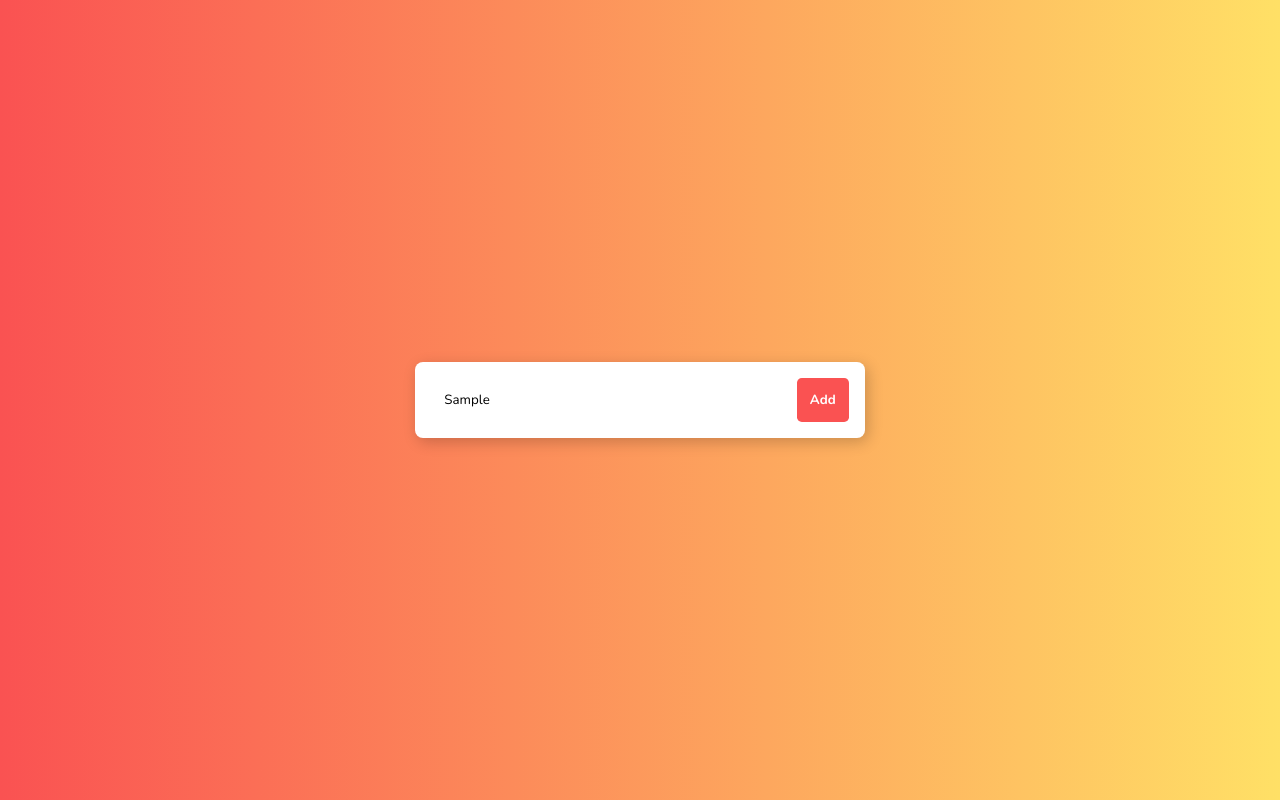
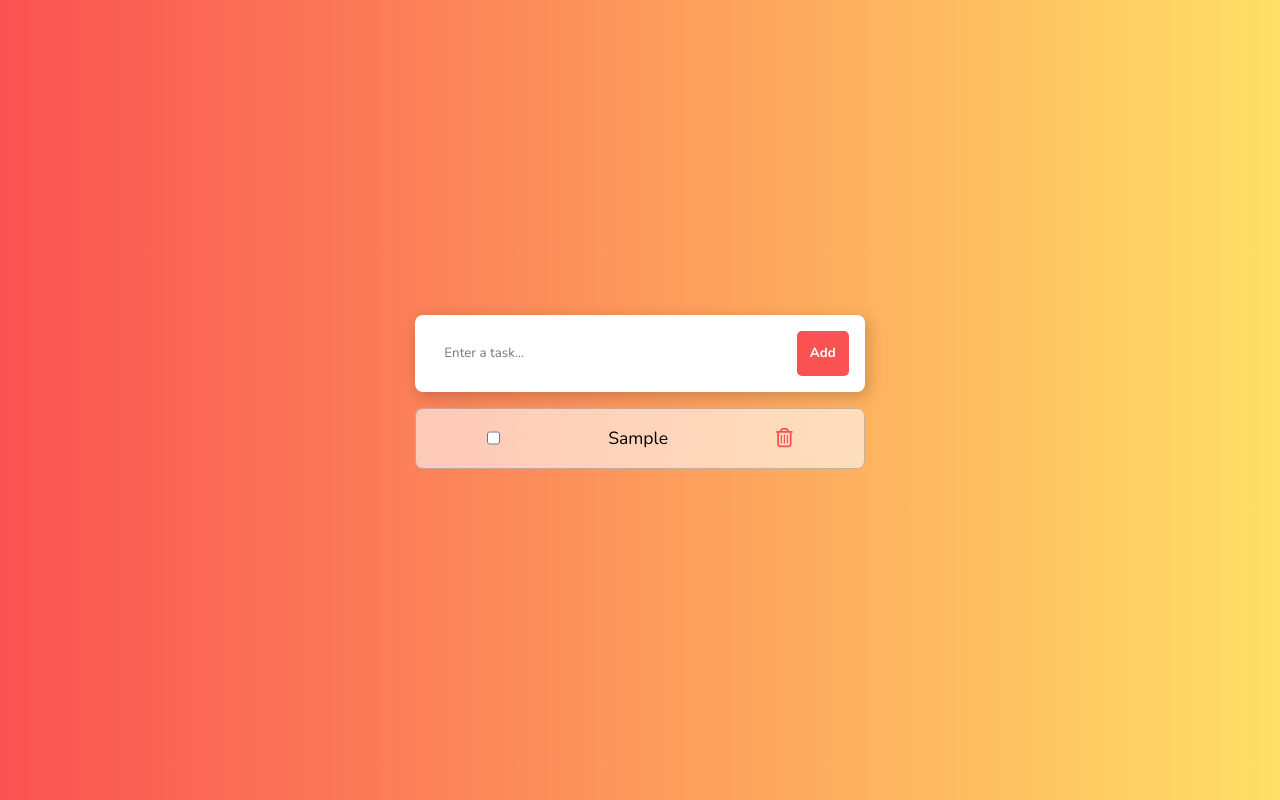
Before and after one commit to the-pro7/todoapp-usereducer-react, a React (Vite) app in the folder todo-app/: page / in a window 1280 px wide. Both pictures are taken after typing "Sample" into the empty fields and a click on the button "Add". Built offline with nearby package versions, Linux system fonts and the light colour scheme.

Commit message:
Logic Updated

```diff
--- a/todo-app/package.json
+++ b/todo-app/package.json
@@ -10,6 +10,9 @@
     "preview": "vite preview"
   },
   "dependencies": {
+    "@fortawesome/free-regular-svg-icons": "^6.4.2",
+    "@fortawesome/free-solid-svg-icons": "^6.4.2",
+    "@fortawesome/react-fontawesome": "^0.2.0",
     "gh-pages": "^6.0.0",
     "react": "^18.2.0",
     "react-dom": "^18.2.0",
--- a/todo-app/src/App.jsx
+++ b/todo-app/src/App.jsx
@@ -1,22 +1,36 @@
 import { useReducer, useState } from "react";
 import "./App.scss";
 import Form from "./components/Form";
+import TaskItem from "./components/TaskItem";
+
+export const ACTIONS = {
+  ADD: "add",
+  DELETE: "delete",
+  CHECK: "check",
+};
 
 function App() {
-  const ACTIONS = {
-    ADD: "add",
-    DELETE: "delete",
-    CHECK: "check",
-  };
-
   const reducer = (tasks, action) => {
     switch (action.type) {
       case ACTIONS.ADD:
-        const newTask = { id: crypto.randomUUID(), task: action.payload, checked: false };
-        [...tasks, newTask];
-        break;
+        const newTask = {
+          id: Date.now(),
+          task: action.payload.task,
+          checked: false,
+        };
+        console.log(newTask);
+        return [...tasks, newTask];
+      case ACTIONS.CHECK:
+        return tasks.map((task) =>
+          task.id === action.payload.id
+            ? { ...task, checked: !task.checked }
+            : task
+        );
+      case ACTIONS.DELETE:
+        return tasks.filter((task) => task.id !== action.payload.id);
+
       default:
-        return tasks
+        return tasks;
     }
   };
 
@@ -26,10 +40,11 @@ function App() {
   return (
     <div className="taskApp">
       <Form task={task} setTask={setTask} dispatch={dispatch} />
+      {/* {console.log(tasks)} */}
       <ul className="tasks">
-        {tasks?.map((task) => {
-          <li key={task.id}>{task.task}</li>;
-        })}
+        {tasks?.map((task) => (
+          <TaskItem key={task.id} task={task} dispatch={dispatch} />
+        ))}
       </ul>
     </div>
   );
--- a/todo-app/src/App.scss
+++ b/todo-app/src/App.scss
@@ -58,3 +58,90 @@ body {
     }
   }
 }
+
+// Tasks container
+.tasks {
+  max-width: 450px;
+  margin-inline: auto;
+  list-style: none;
+  display: flex;
+  background: #ffffff94;
+  backdrop-filter: blur(25px);
+  flex-direction: column;
+  // gap: 1em;
+  border-radius: 0.5rem;
+  margin-block: 1em;
+  transition: all 300ms ease;
+
+  &:hover {
+    background-color: #fff;
+    backdrop-filter: unset;
+  }
+
+  & li {
+    padding: 1em;
+    font-size: 1.1rem;
+    border: thin solid #49505750;
+    display: flex;
+    justify-content: space-around;
+    position: relative;
+
+    .delete {
+      border: 0;
+      background: transparent;
+      color: $start;
+      font-weight: weights(bold);
+      font-size: 1.2rem;
+      cursor: pointer;
+    }
+
+    .tooltip-text {
+      position: absolute;
+      font-size: 0.6rem;
+      background: #00000095;
+      padding: 1em;
+      color: #fff;
+      border-radius: 0.2rem;
+      right: -2rem;
+      top: 1rem;
+      opacity: 0;
+      pointer-events: none;
+      transition: opacity 300ms ease;
+      transition-delay: .5s;
+      margin-top: -.5em;
+
+      &::before {
+        content: " ";
+        position: absolute;
+        top: 50%;
+        right: 100%; /* To the right of the tooltip */
+        margin-top: -5px;
+        border-width: 5px;
+        border-style: solid;
+        border-color: transparent #000 transparent transparent;
+      }
+    }
+
+    & > :hover {
+      .tooltip-text {
+        opacity: revert;
+      }
+    }
+  }
+
+  & li:first-of-type {
+    border-top-left-radius: 0.5rem;
+    border-top-right-radius: 0.5rem;
+  }
+
+  & li:nth-of-type(2n) {
+    // background: red;
+    border-top: 0;
+  }
+
+  & li:last-of-type {
+    border-bottom-left-radius: 0.5rem;
+    border-bottom-right-radius: 0.5rem;
+    border-bottom-width: thin;
+  }
+}
--- a/todo-app/src/components/Form.jsx
+++ b/todo-app/src/components/Form.jsx
@@ -1,15 +1,20 @@
-import React from "react";
+import React, { useRef } from "react";
+import { ACTIONS } from "../App";
 
-const Form = ({ task, setTask, dispatch}) => {
+const Form = ({ task, setTask, dispatch }) => {
+  const inputRef = useRef();
 
-    const handleSubmit = (e) => {
-        e.preventDefault();
+  const handleSubmit = (e) => {
+    e.preventDefault();
 
-        dispatch({type: "add", payload: task})
-    }
+    dispatch({ type: ACTIONS.ADD, payload: { task: task } });
+    setTask("");
+  };
+
   return (
     <form className="Form" onSubmit={handleSubmit}>
       <input
+        ref={inputRef}
         type="text"
         name="user-task"
         id="task"
@@ -17,7 +22,7 @@ const Form = ({ task, setTask, dispatch}) => {
         value={task}
         onChange={(e) => setTask(e.target.value)}
       />
-      <button type="submit">Add</button>
+      <button type="submit" onClick={() => inputRef.current.focus()}>Add</button>
     </form>
   );
 };
--- /dev/null
+++ b/todo-app/src/components/TaskItem.jsx
@@ -0,0 +1,44 @@
+import React from "react";
+import PropTypes from "prop-types";
+import { ACTIONS } from "../App";
+import { FontAwesomeIcon } from "@fortawesome/react-fontawesome";
+import { faTrashCan } from "@fortawesome/free-regular-svg-icons";
+
+const TaskItem = ({ task, dispatch }) => {
+  return (
+    <li key={task.id}>
+      <input
+        type="checkbox"
+        checked={task.checked}
+        onChange={() => {
+          dispatch({ type: ACTIONS.CHECK, payload: { id: task.id } });
+        }}
+      />
+      {!task.checked ? (
+        <p style={{ display: "inline", textTransform: "capitalize" }}>
+          {task.task}
+        </p>
+      ) : (
+        <s style={{ color: "lightgray", textTransform: "capitalize" }}>
+          {task.task}
+        </s>
+      )}
+      <button
+        className="delete"
+        onClick={() => {
+          dispatch({ type: ACTIONS.DELETE, payload: { id: task.id } });
+        }}
+      >
+        <FontAwesomeIcon icon={faTrashCan} />
+        <div className="tooltip-text">Delete Task</div>
+      </button>
+    </li>
+  );
+};
+
+TaskItem.propTypes = {
+  task: PropTypes.object.isRequired,
+  dispatch: PropTypes.func.isRequired,
+};
+
+export default TaskItem;
```
Also changed, not shown: 1 other file (tests, documents, lock files or other folders).
